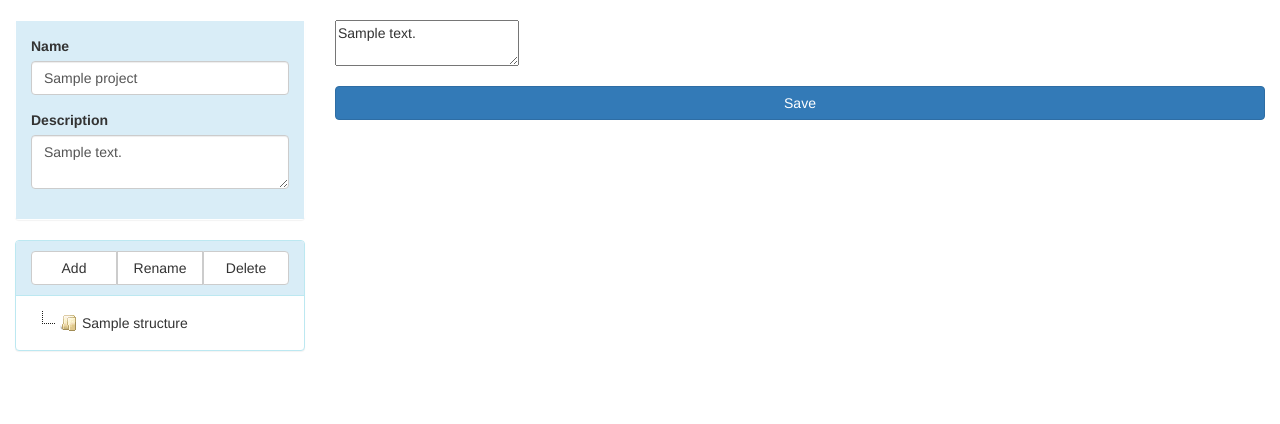
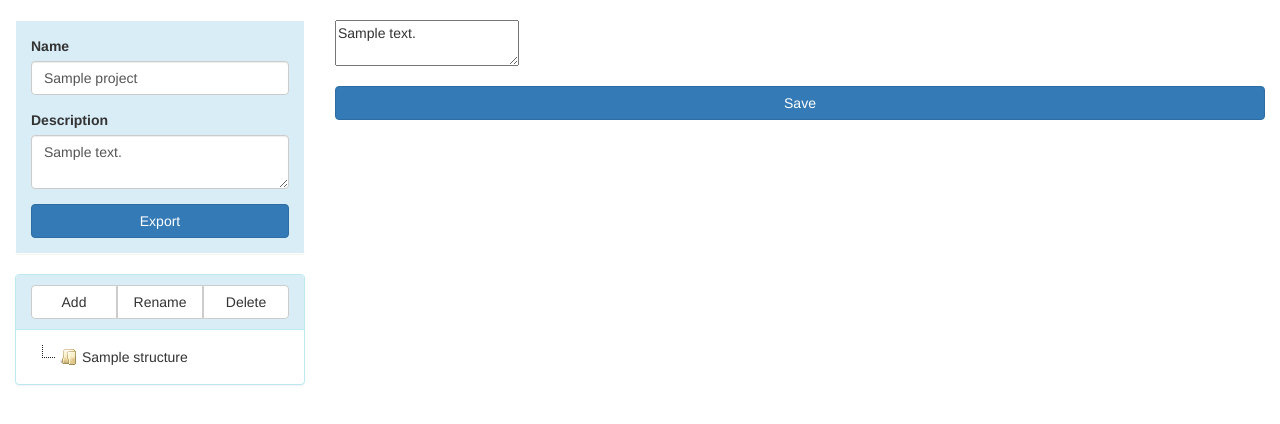
Before and after one commit to burtnoir/Auteur, a Flask app: page /project/1/ in a window 1280 px wide. Shown: the part 52-476 px from the top of the page. Run offline with Flask 2, Linux system fonts and the light colour scheme; tables that the repository leaves empty hold one stand-in row (values such as "Sample post"); some libraries are stand-ins or nearby versions.

Commit message:
Add simple project export facility.

```diff
--- a/auteur/templates/content.html
+++ b/auteur/templates/content.html
@@ -7,11 +7,12 @@
     <div id="projectdetails" class="panel">
 
       <div id="projectdisplay" class="panel-body bg-info">
-          {% from "form_helper.html" import render_field %}
-          <form id="editprojectform" action="{{ url_for('update_project', project_id=project.id) }}" method=post>
-              {{ render_field(form.name, class='form-control', id='name') }}
-              {{ render_field(form.description, class='form-control', id='description') }}
-          </form>
+        {% from "form_helper.html" import render_field %}
+        <form id="editprojectform">
+          {{ render_field(form.name, class='form-control', id='name') }}
+          {{ render_field(form.description, class='form-control', id='description') }}
+          <a id="export" href="{{ url_for('export_project', project_id=project.id) }}" role="button" class="btn btn-primary btn-block">Export</a>
+        </form>
       </div>
     </div>
 
--- a/auteur/views.py
+++ b/auteur/views.py
@@ -13,7 +13,8 @@ from flask.globals import request
 from flask.json import jsonify
 from sqlalchemy.sql.functions import func
 from auteur.forms import ProjectForm
-
+from werkzeug.datastructures import Headers
+from flask import stream_with_context, Response
 
 @app.route('/')
 def list_projects():
@@ -151,6 +152,30 @@ def update_project(project_id):
     return jsonify(status=False, name_errors=form.name.errors, description_errors=form.description.errors)
 
 
+@app.route('/export_project/<int:project_id>', methods=['GET'])
+def export_project(project_id):
+    '''
+    Export the project to a file for the user to download.
+    It will be a basic dump to start with to show the idea.
+    '''
+    def generate():
+        for instance in db_session.query(Structure).filter_by(project_id=project_id).order_by(Structure.displayorder):
+            section = Section.query.filter_by(structure_id=instance.id).first()
+            yield section.body
+
+    # add a filename
+    project = Project.query.filter_by(id=project_id).first()
+    headers = Headers()
+    headers.add('Content-Disposition', 'attachment', filename=(project.name + '.html'))
+
+    # stream the response as the data is generated
+    # default mimetype is text/html which is what we want in this case.
+    return Response(
+        stream_with_context(generate()),
+        headers=headers
+    )
+
+
 @app.route('/show_config')
 def show_config():
     '''
```
